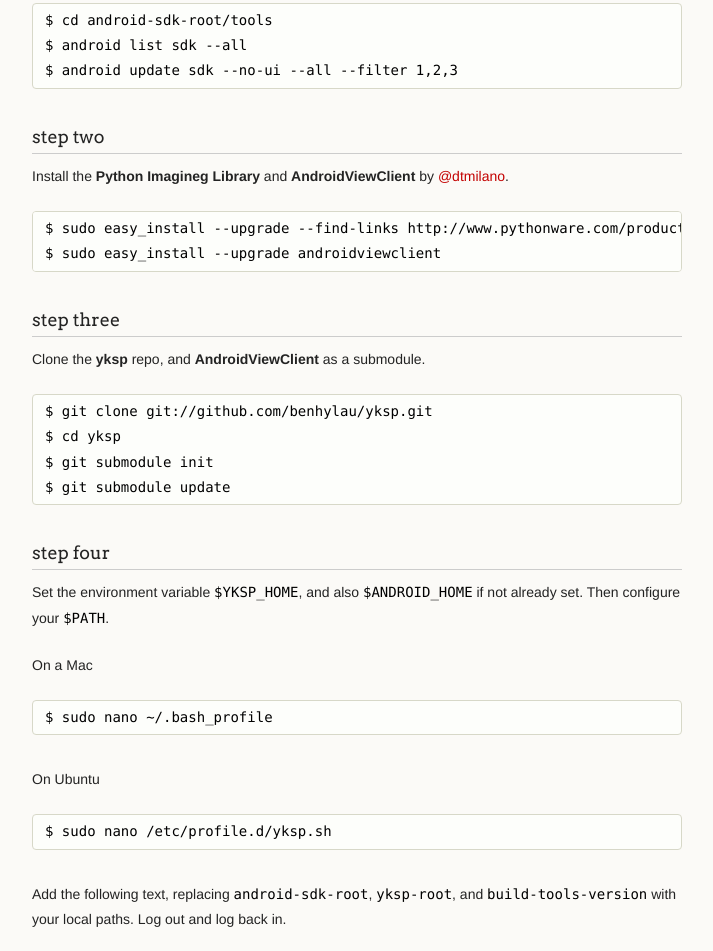
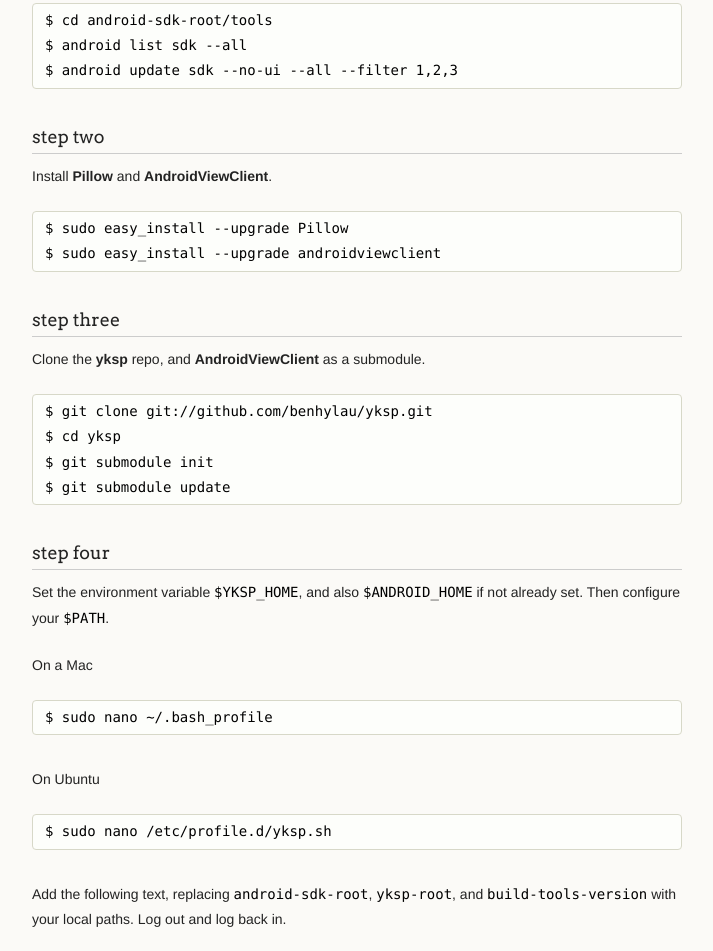
Before and after one commit to groundupworks/yksp, a plain HTML site: page index.html in a window 1280 px wide. Shown: the part 1010-1961 px from the top of the page, without its empty margins (278-991 px from the left). Drawn offline with Linux system fonts and the light colour scheme.

```diff
--- a/index.html
+++ b/index.html
@@ -74,9 +74,9 @@
 <h3>
 <a name="step-two" class="anchor" href="#step-two"><span class="octicon octicon-link"></span></a>step two</h3>
 
-<p>Install the <strong>Python Imagineg Library</strong> and <strong>AndroidViewClient</strong> by <a href="https://github.com/dtmilano" class="user-mention">@dtmilano</a>.</p>
+<p>Install <strong>Pillow</strong> and <strong>AndroidViewClient</strong>.</p>
 
-<pre><code>$ sudo easy_install --upgrade --find-links http://www.pythonware.com/products/pil/ Imaging
+<pre><code>$ sudo easy_install --upgrade Pillow
 $ sudo easy_install --upgrade androidviewclient
 </code></pre>
 
```
Also changed, not shown: params.json (+1 -1 lines).
